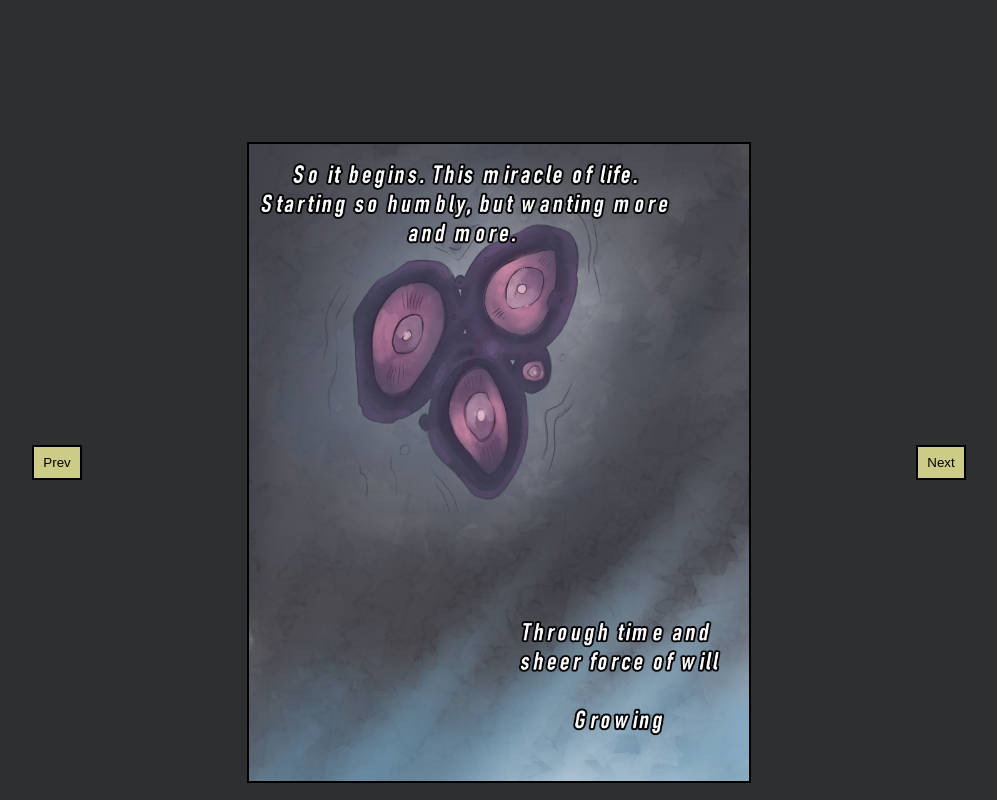
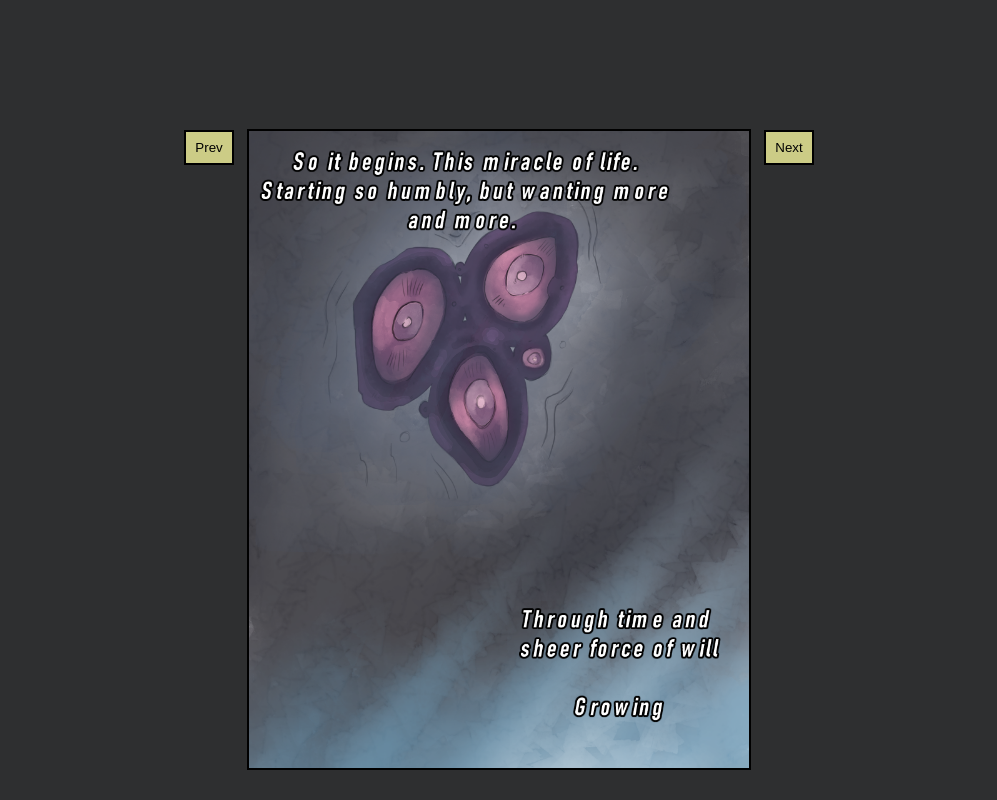
Before and after one commit to stefancarrera/the-desultory, a website: page index.html in a window 1280 px wide. Shown: the whole page, without its empty margins (141-1138 px from the left). Drawn offline with Linux system fonts and the light colour scheme.

Commit message:
button position
Changed the button position

```diff
--- a/index.html
+++ b/index.html
@@ -10,9 +10,9 @@
 <body>
   <div class="center" id="panelDiv">
     <div class="navRow">
-      <button id="prev">Prev</button>
-    <img class="panel" src="images/1.png" id="panel">
-      <button id="next">Next</button>
+      <img class="panel" src="images/1.png" id="panel">
+      <button id="prev" class="prevBtnPos">Prev</button>
+      <button id="next" class="nextBtnPos">Next</button>
     </div>
   </div>
   <script src="main.js"></script>
--- a/styles.css
+++ b/styles.css
@@ -21,10 +21,14 @@ button:hover {
   margin-top: 10%;
   margin-left: auto;
   margin-right: auto;
+  position: relative;
+  width: 700px;
 }
 
 
 .panel {
+  position: absolute;
+  top: 15%;
   width: 500px;
   border: 2px solid black;
 }
@@ -36,3 +40,15 @@ button:hover {
   width: 100%;
   margin-top: 1rem;
 }
+
+.nextBtnPos {
+  position: absolute;
+  top: 25%;
+  right: 5%;
+}
+
+.prevBtnPos {
+  position: absolute;
+  top: 25%;
+  left: 5%;
+}
```
